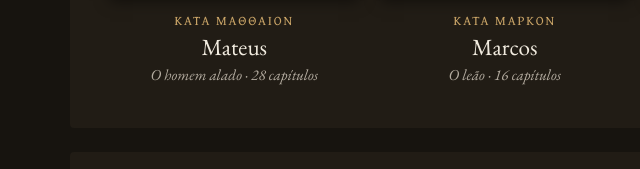
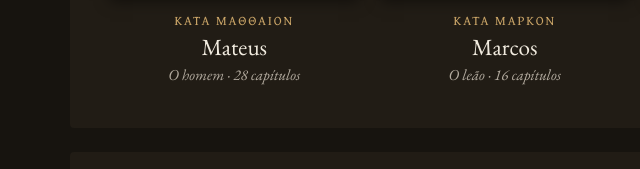
Before and after one commit to joriomserra/verbumgraecum, a plain HTML site: page index.html in a window 1280 px wide. Shown: the part 2331-2500 px from the top of the page, 0-640 px from the left. Drawn offline with Linux system fonts and the light colour scheme.

Commit message:
Mateus: legenda “O homem”
Co-Authored-By: Claude Opus 5.5 <noreply@anthropic.com>
Claude-Session: https://claude.ai/code/session_01N4Zk9vW9vtv3CH3AXkgXwT

```diff
--- a/index.html
+++ b/index.html
@@ -396,7 +396,7 @@ footer{grid-column:1/-1;font-size:.92rem;font-style:italic;color:var(--muted);bo
           <img src="ev_mt.jpg" width="440" height="504" alt="Ícone de São Mateus com o homem alado, seu símbolo" loading="lazy">
           <span class="ev-gr" lang="grc">ΚΑΤΑ ΜΑΘΘΑΙΟΝ</span>
           <span class="ev-pt">Mateus</span>
-          <span class="ev-s">O homem alado · 28 capítulos</span>
+          <span class="ev-s">O homem · 28 capítulos</span>
         </button>
         <button class="ev" data-ir="mc">
           <img src="ev_mc.jpg" width="440" height="504" alt="Ícone de São Marcos com o leão, seu símbolo" loading="lazy">
```
